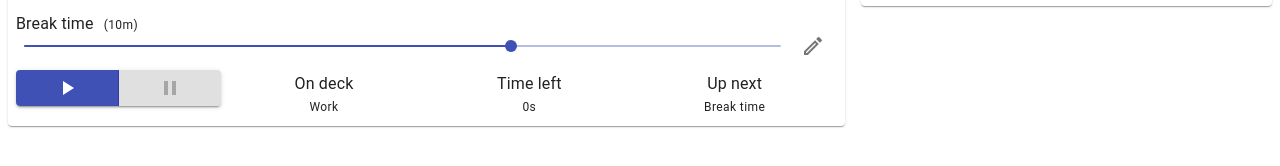
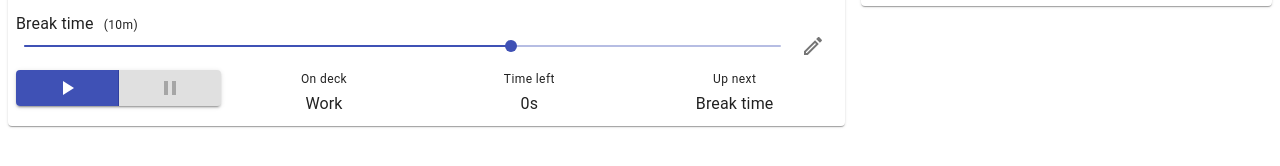
Before and after one commit to enigma0Z/task-timer, a React (Create React App) app: page / in a window 1280 px wide. Shown: the part 186-352 px from the top of the page. Built offline with nearby package versions, Linux system fonts and the light colour scheme.

Commit message:
Put current countdown in titlebar

```diff
--- a/src/App.tsx
+++ b/src/App.tsx
@@ -121,6 +121,7 @@ interface AppState {
 }
 
 const APP_TITLE: string = 'Task Timer'
+const APP_TITLE_SHORT: string = 'TT'
 const DEFAULT_COUNTDOWNS: Countdown[] = [
     new Countdown('Work', 1, 90, 50),
     new Countdown('Break time', 1, 15, 10),
@@ -174,7 +175,7 @@ const App = withStyles(styles)(class AppComponent extends Component<AppProps, Ap
             confirmDeleteName: '',
             confirmResetOpen: false,
             warningNotificationSent: false,
-            selectedDate: selectedDate ? new Date(JSON.parse(selectedDate)) : new Date(0, 0, 0, 12)
+            selectedDate: selectedDate ? new Date(JSON.parse(selectedDate)) : new Date(0, 0, 0, 12, 0, 10)
         }
 
         this.handleStartStopOnClick = this.handleStartStopOnClick.bind(this)
@@ -193,6 +194,14 @@ const App = withStyles(styles)(class AppComponent extends Component<AppProps, Ap
         }
 
         this.checkSchedule()
+
+        let utils = new DateFnsUtils()
+        console.log(this.state.selectedDate)
+        console.log(utils.format(this.state.selectedDate, 'H:m:s'))
+    }
+
+    componentWillUnmount() {
+        this.currentCountdown.unsubscribe(this.constructor.name)
     }
 
     get currentCountdown(): Countdown {
@@ -290,6 +299,7 @@ const App = withStyles(styles)(class AppComponent extends Component<AppProps, Ap
 
     updateSubscriber() {
         if (this.currentCountdown.running) {
+            window.document.title = `${APP_TITLE_SHORT} [${this.currentCountdown.name} ${TimeFormat.seconds(this.currentCountdown.secondsLeft)}]`
             this.updateCountdownState(this.currentCountdown)
             if (
                 !this.state.warningNotificationSent
@@ -321,6 +331,7 @@ const App = withStyles(styles)(class AppComponent extends Component<AppProps, Ap
     startTimer() {
         this.currentCountdown.subscribe(this.constructor.name, this.updateSubscriber)
         this.currentCountdown.start()
+        window.document.title = `${APP_TITLE_SHORT} [${this.currentCountdown.name} ${TimeFormat.seconds(this.currentCountdown.secondsLeft)}]`
     }
 
     pauseTimer() {
@@ -338,6 +349,7 @@ const App = withStyles(styles)(class AppComponent extends Component<AppProps, Ap
             paused: false
         })
 
+        window.document.title = APP_TITLE
         localStorage.setItem('currentCountdownIndex', this.nextCountdownIndex.toString())
     }
 
@@ -482,7 +494,8 @@ const App = withStyles(styles)(class AppComponent extends Component<AppProps, Ap
                             countdowns: DEFAULT_COUNTDOWNS
                         })
 
-                        this.saveCountdownsToLocalStorage(DEFAULT_COUNTDOWNS)
+                        localStorage.clear()
+                        window.location.reload()
                     }}
                     subtitle='Resetting your countdowns cannot be undone'
                 />
@@ -576,34 +589,34 @@ const App = withStyles(styles)(class AppComponent extends Component<AppProps, Ap
                             <Grid item xs={4} sm={3}>
                                 <Box flexDirection='column' flex={2} display='flex' alignItems='center'>
                                     <Box display='flex'>
-                                        <Typography variant="subtitle1">{
+                                        <Typography variant="caption">{
                                             this.state.running
                                                 ? this.state.paused ? 'Paused' : "Running"
                                                 : "On deck"
                                         }</Typography>
                                     </Box>
                                     <Box display='flex'>
-                                        <Typography variant='caption'>{this.currentCountdown.name}</Typography>
+                                        <Typography variant='subtitle1'>{this.currentCountdown.name}</Typography>
                                     </Box>
                                 </Box>
                             </Grid>
                             <Grid item xs={4} sm={3}>
                                 <Box flexDirection='column' flex={2} display='flex' alignItems='center'>
                                     <Box display='flex'>
-                                        <Typography variant="subtitle1">Time left</Typography>
+                                        <Typography variant="caption">Time left</Typography>
                                     </Box>
                                     <Box display='flex'>
-                                        <Typography variant='caption'>{TimeFormat.seconds(this.state.secondsLeft)}</Typography>
+                                        <Typography variant='subtitle1'>{TimeFormat.seconds(this.state.secondsLeft)}</Typography>
                                     </Box>
                                 </Box>
                             </Grid>
                             <Grid item xs={4} sm={3}>
                                 <Box flexDirection='column' flex={2} display='flex' alignItems='center'>
                                     <Box display='flex'>
-                                        <Typography variant="subtitle1">Up next</Typography>
+                                        <Typography variant="caption">Up next</Typography>
                                     </Box>
                                     <Box display='flex'>
-                                        <Typography variant='caption'>{this.getNextCountdown().name}</Typography>
+                                        <Typography variant='subtitle1'>{this.getNextCountdown().name}</Typography>
                                     </Box>
                                 </Box>
                             </Grid>
```
